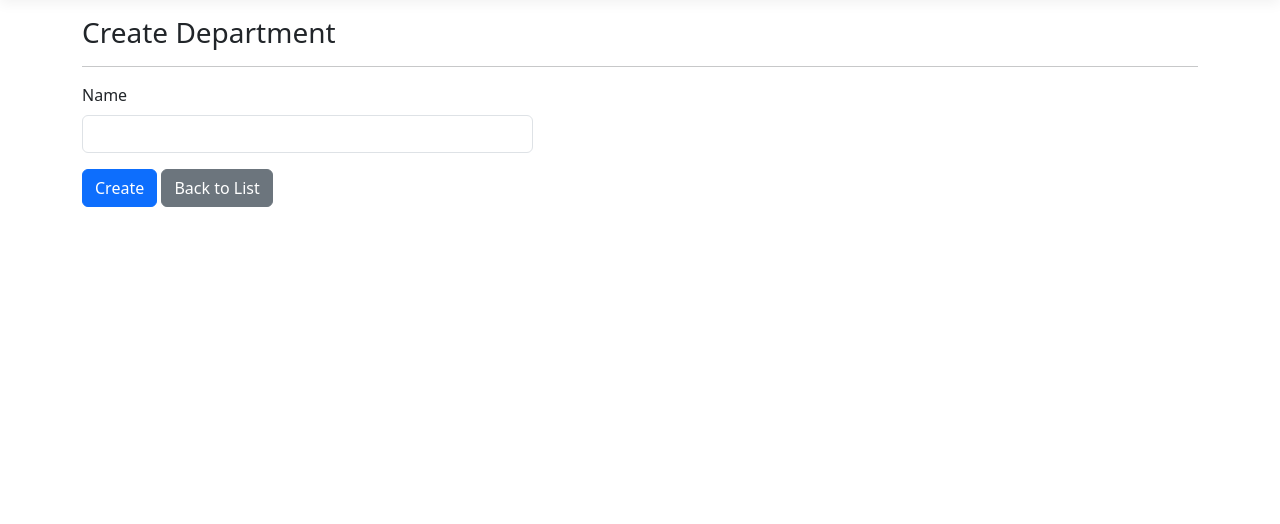
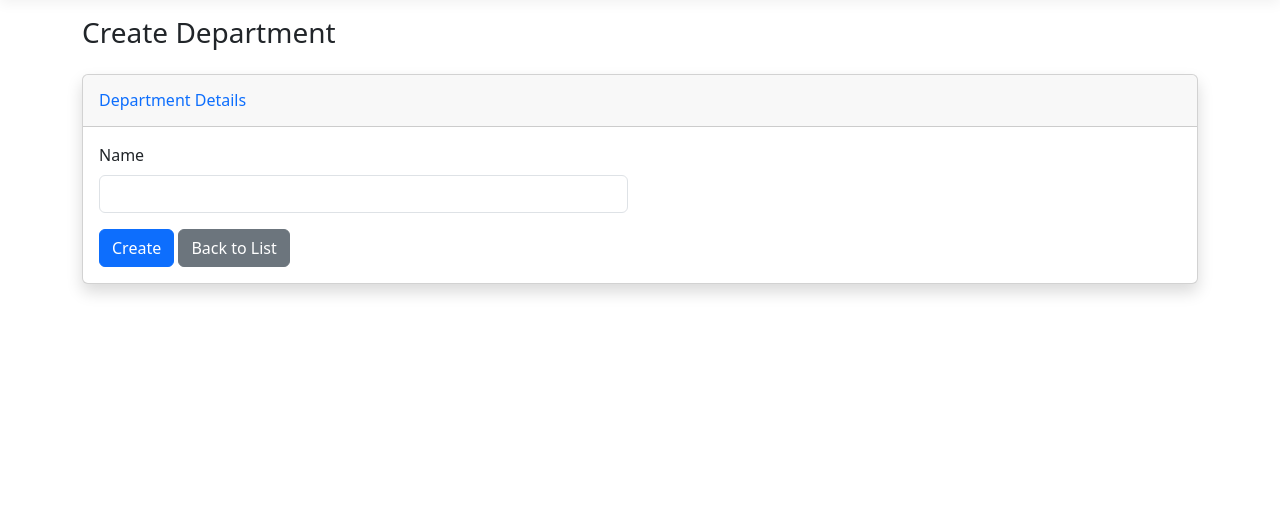
Before and after one commit to mohamedossama143/EmployeeManagementSystem, an ASP.NET Core app: page /Department/Create in a window 1280 px wide. Shown: the part 57-581 px from the top of the page. Run offline with ASP.NET Core 8, Linux system fonts and the light colour scheme; style sheets or scripts are compiled from the project's sources.

Commit message:
Update Create.cshtml
Apply SB Admin 2 template across all pages

```diff
--- a/Views/Department/Create.cshtml
+++ b/Views/Department/Create.cshtml
@@ -4,11 +4,17 @@
     ViewData["Title"] = "Create Department";
 }
 
-<h1 class="h3">Create Department</h1>
-<hr />
+<div class="d-sm-flex align-items-center justify-content-between mb-4">
+    <h1 class="h3 mb-0 text-gray-800">Create Department</h1>
+</div>
 
+<div class="card shadow mb-4">
+    <div class="card-header py-3">
+        <h6 class="m-0 font-weight-bold text-primary">Department Details</h6>
+    </div>
+    <div class="card-body">
         <div class="row">
-    <div class="col-md-5">
+            <div class="col-md-6">
                 <form asp-action="Create" method="post">
                     <div asp-validation-summary="ModelOnly" class="text-danger"></div>
 
@@ -18,9 +24,15 @@
                         <span asp-validation-for="Name" class="text-danger"></span>
                     </div>
 
-            <button type="submit" class="btn btn-primary">Create</button>
-            <a asp-action="Index" class="btn btn-secondary">Back to List</a>
+                    <button type="submit" class="btn btn-primary">
+                        <i class="fas fa-save"></i> Create
+                    </button>
+                    <a asp-action="Index" class="btn btn-secondary">
+                        <i class="fas fa-arrow-left"></i> Back to List
+                    </a>
                 </form>
+            </div>
+        </div>
     </div>
 </div>
 
```
Lines whose indentation alone changed are shown as unchanged.
